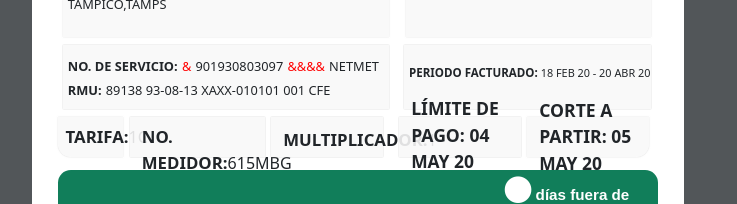
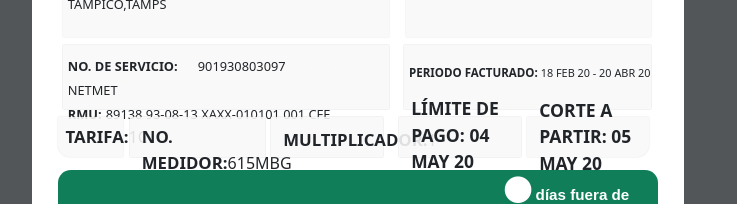
Before and after one commit to VeganLettuce123/reciboCFE, a plain HTML site: page index.html in a window 1280 px wide. Shown: the part 273-477 px from the top of the page, without its empty margins (282-1019 px from the left). Drawn offline with nearby package versions, Linux system fonts and the light colour scheme.

Commit message:
no se pq no se veian los &

```diff
--- a/index.html
+++ b/index.html
@@ -78,9 +78,9 @@
         <div id="secB3" class="col-7">
             <div id="txtB3">
 
-            <b class="num_servicio">NO. DE SERVICIO:</b> <span class="invisTxt1">&</span>
+            <b class="num_servicio">NO. DE SERVICIO:</b> <span style="color:rgba(249, 249, 249, 0.885);">&</span>
              <span class="servicio">901930803097</span>
-             <span class="invisTxt1">&&&&</span>
+             <span style="color:rgba(249, 249, 249, 0.885);">&&&&</span>
              <span class="nombre_servicio">NETMET</span><br>
 
              <b class="rmu">RMU:</b> <span class="rmu_n">89138 93-08-13 XAXX-010101 001 CFE</span>
--- a/recibo_estilos.css
+++ b/recibo_estilos.css
@@ -26,11 +26,6 @@ body{
     font-size: clamp(0.2vw , 1vw , 1.75vw);
 }
 
-#txtB3 .invisTxt1{
-    font-size: clamp(0.2vw , 1vw , 1.75vw);
-    color: rgba(249, 249, 249, 0.885);
-    color: red;
-}
 
 #txtB3 .servicio{
     font-size: clamp(0.1vw , 1vw , 2vw);
```
